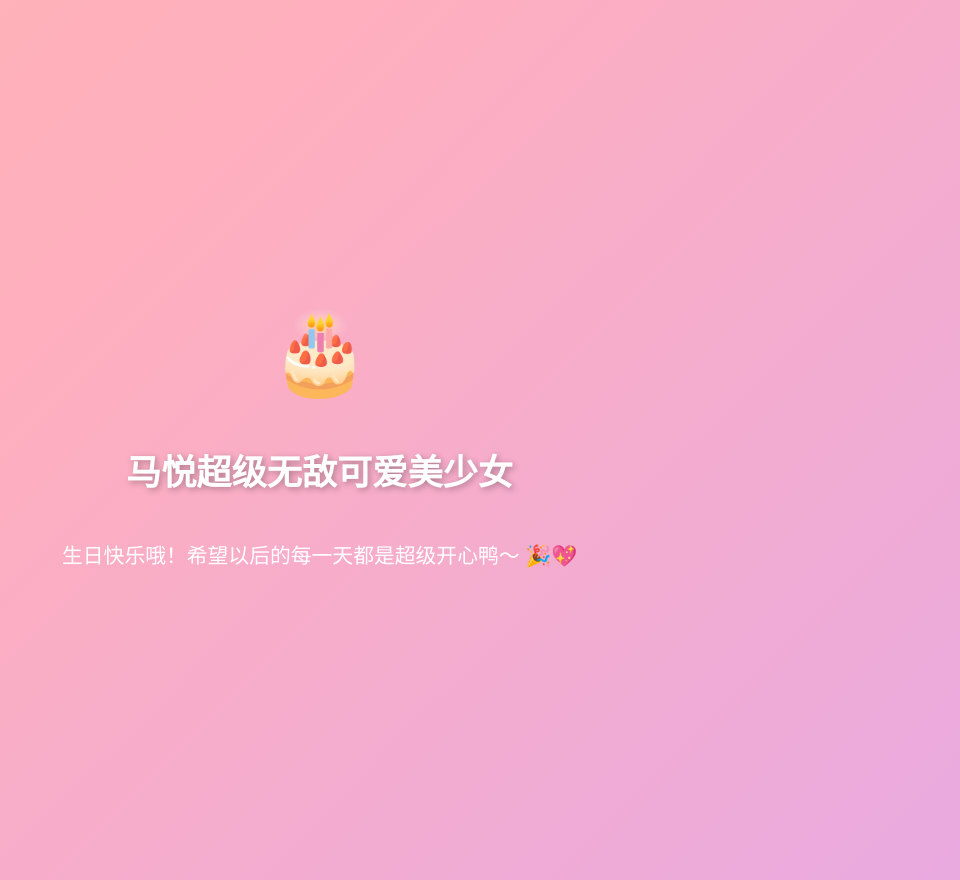
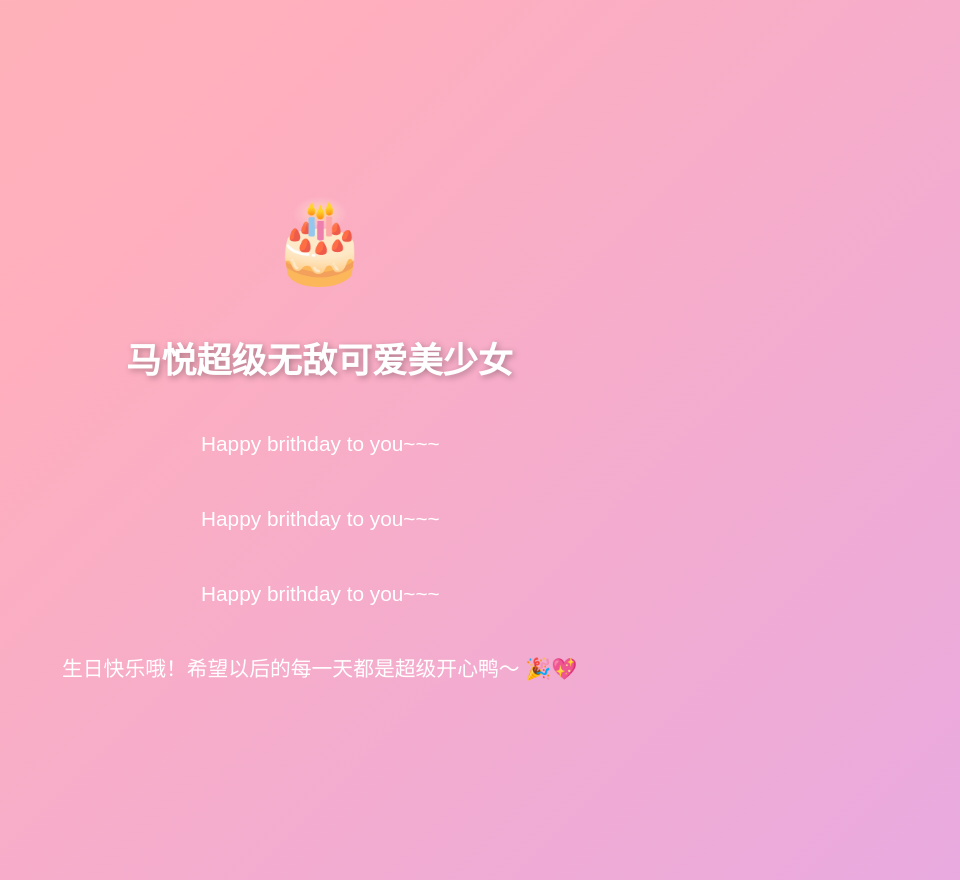
Before and after one commit to dooosaqqrtttds/My1105.github.io, a plain HTML site: page index.html in a window 1280 px wide. Shown: the whole page, without its empty margins (320-1280 px from the left). Drawn offline with Linux system fonts and the light colour scheme.

```diff
--- a/index.html
+++ b/index.html
@@ -65,6 +65,9 @@
 <body>
   <div class="cake">🎂</div>
   <h1>马悦超级无敌可爱美少女</h1>
+<p>Happy  brithday to you~~~</p>
+<p>Happy  brithday to you~~~</p>
+<p>Happy  brithday to you~~~</p>
   <p>生日快乐哦！希望以后的每一天都是超级开心鸭～ 🎉💖</p>
 </body>
 </html>
```
